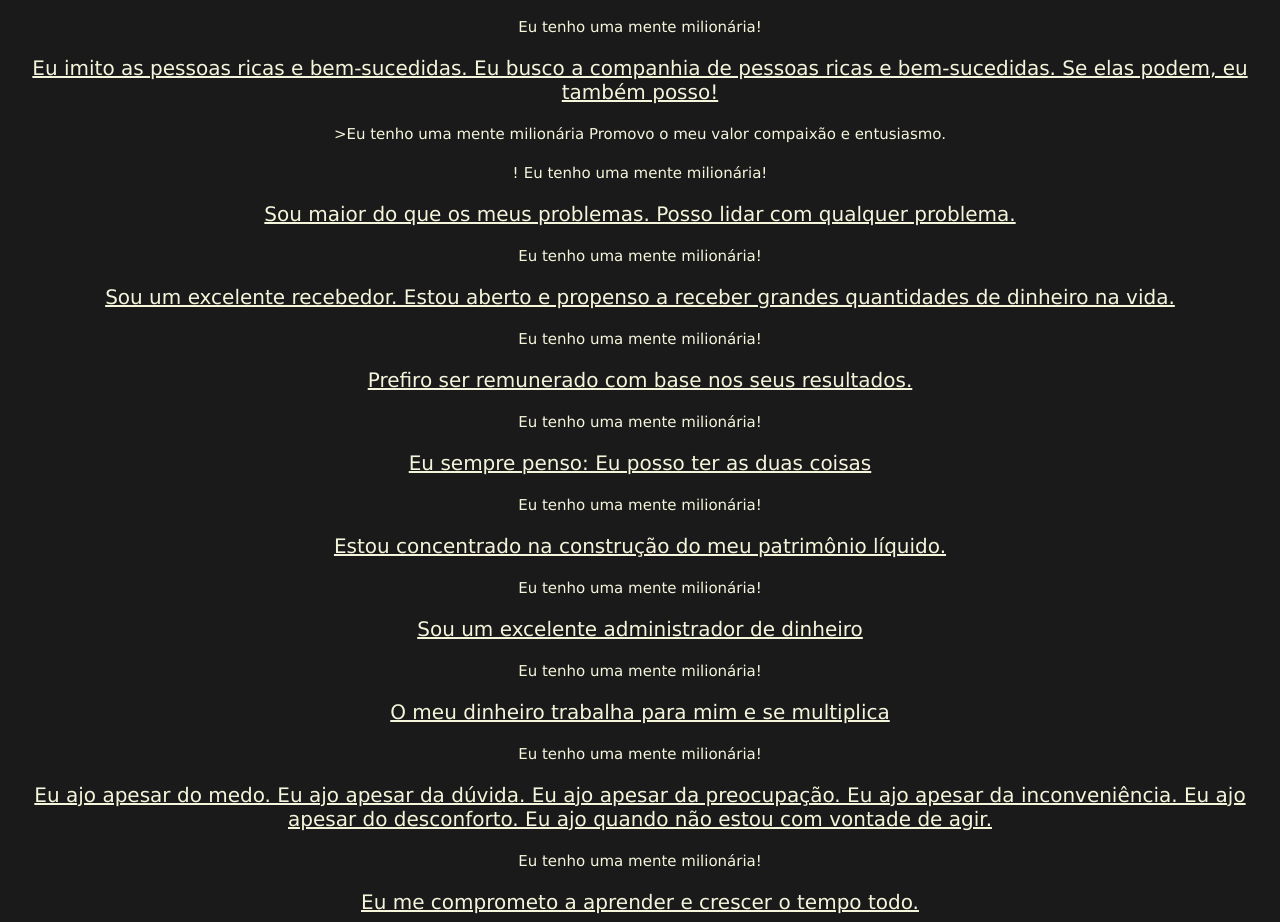
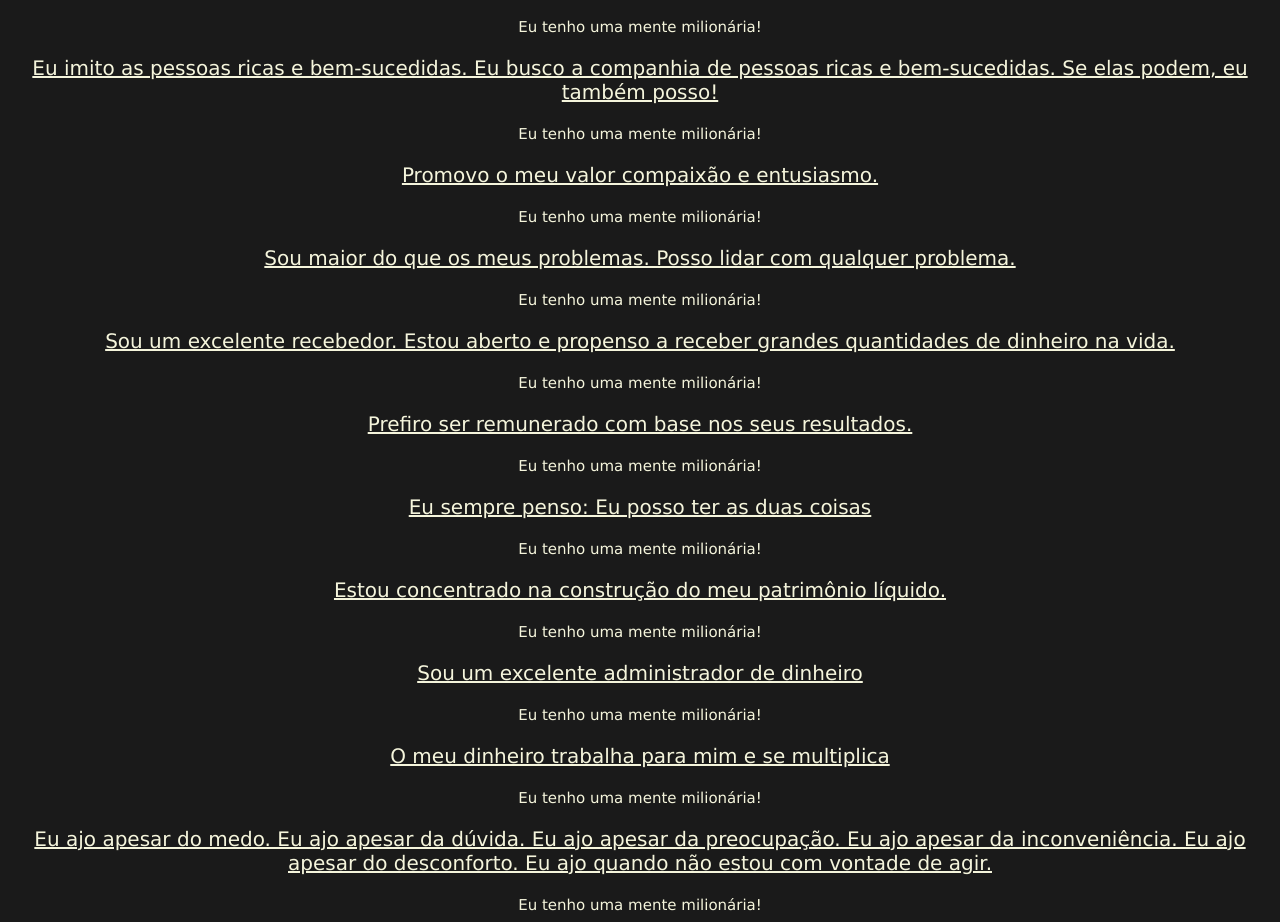
Before and after one commit to davifprado/mentemilionaria, a plain HTML site: page index.html in a window 1280 px wide. Shown: the part 925-1847 px from the top of the page. Drawn offline with Linux system fonts and the light colour scheme.

Commit message:
Update index.html

```diff
--- a/index.html
+++ b/index.html
@@ -43,7 +43,9 @@
 
     <p>Eu imito as pessoas ricas e bem-sucedidas. Eu busco a companhia de pessoas ricas e bem-sucedidas. Se elas podem, eu também posso! </p>
 
-    <small>>Eu tenho uma mente milionária Promovo o meu valor compaixão e entusiasmo. </p>!</small>
+    <small>Eu tenho uma mente milionária!</small>
+
+    <p>Promovo o meu valor compaixão e entusiasmo.</p>
     <small>Eu tenho uma mente milionária!</small>
 
 
```
